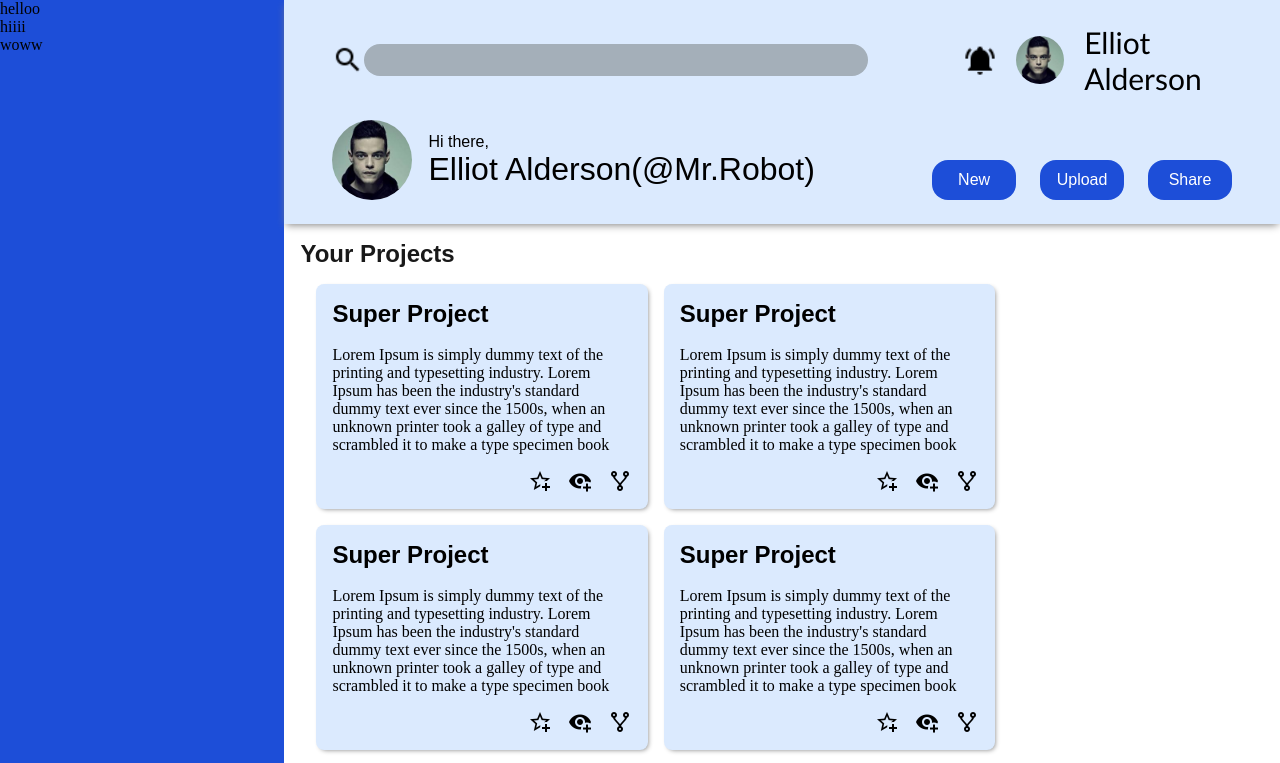
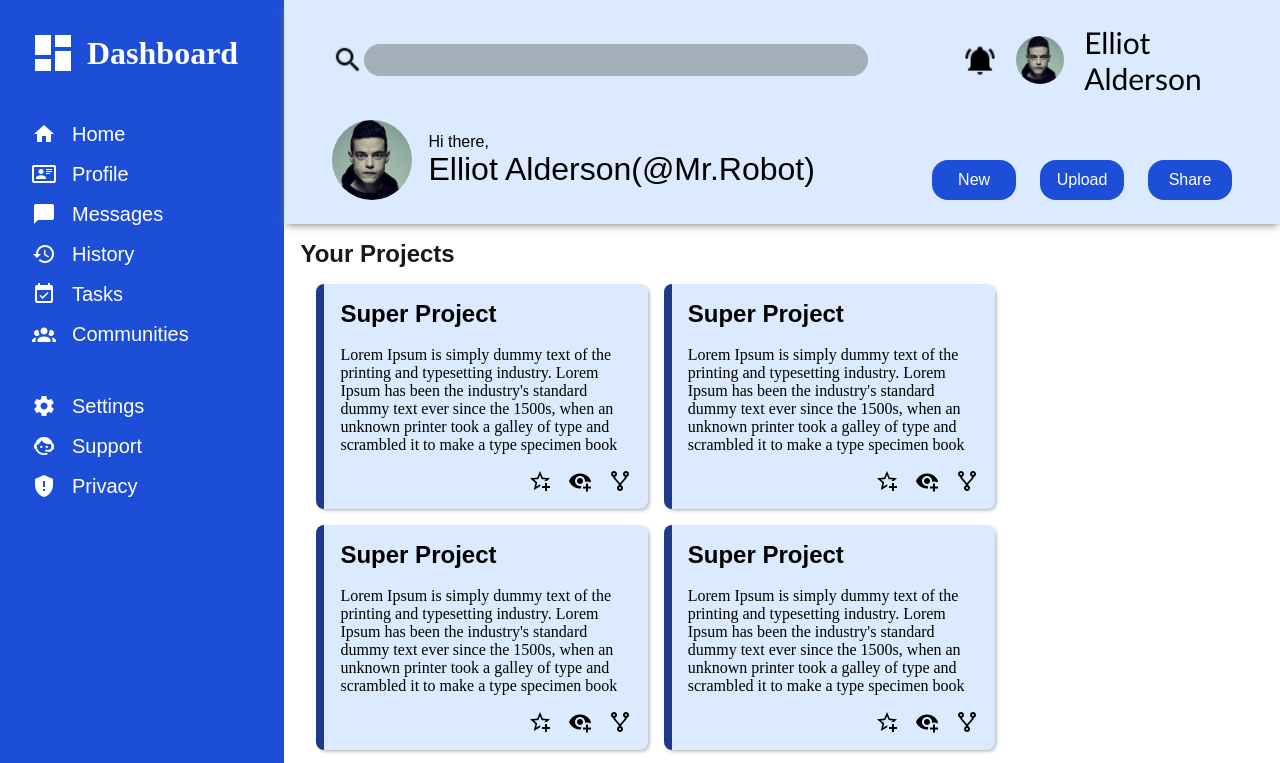
Before and after one commit to mishalp/admin-dashboard, a plain HTML site: page index.html in a window 1280 px wide. Shown: the top 763 px of the page. Drawn offline with Linux system fonts and the light colour scheme.

Commit message:
side bar compleated

```diff
--- a/index.html
+++ b/index.html
@@ -10,10 +10,23 @@
 <body>
     <div class="container">
         <div class="sidebar">
-            <p>helloo</p>
-            <p>hiiii</p>
-            <p>woww</p>
-
+            <div class="dash-board">
+                <img src="./assets/view-dashboard.png" alt="">
+                <h1>Dashboard</h1>
+            </div>
+            <div class="menus">
+                <div class="menu"><img src="./assets/home.png"><p>Home</p></div>
+                <div class="menu"><img src="./assets/card-account-details-outline.png"><p>Profile</p></div>
+                <div class="menu"><img src="./assets/message.png"><p>Messages</p></div>
+                <div class="menu"><img src="./assets/history.png"><p>History</p></div>
+                <div class="menu"><img src="./assets/calendar-check.png"><p>Tasks</p></div>
+                <div class="menu"><img src="./assets/account-group.png"><p>Communities</p></div>
+            </div>
+            <div class="settings">
+            <div class="setting"><img src="./assets/cog.png"><p>Settings</p></div>
+            <div class="setting"><img src="./assets/face-agent.png"><p>Support</p></div>
+            <div class="setting"><img src="./assets/shield-alert.png"><p>Privacy</p></div>
+        </div>
         </div>
         <div class="header">
             <div class="top">
--- a/style.css
+++ b/style.css
@@ -15,6 +15,38 @@
     grid-column: 1 / 2;
     grid-row: 1 / 3;
     background-color: #1d4ed8;
+    padding: 1.5rem;
+    display: grid;
+    grid-template-rows: auto auto auto;
+    gap: 2rem;
+    align-content: start;
+}
+
+.dash-board> *{
+    margin: 5px;
+}
+
+.sidebar > .dash-board{
+    display: flex;
+    align-items: center;
+    color: white;
+}
+
+.menus > .menu > *, .settings > .setting > *{
+    margin: .5rem;
+}
+
+.menus > .menu, .settings > .setting{
+    display: flex;
+    align-items: center;
+}
+
+.menus > .menu > p, .settings > .setting > p{
+    flex: 1;
+    color: white;
+    font-family: sans-serif;
+    font-size: 20px;
+    font-weight: 100;
 }
 
 .header{
@@ -126,6 +158,7 @@
 }
 
 .cards > .card{
+    border-left: .5rem solid #1e3a8a;
     background-color: #dbeafe;
     padding: 1rem;
     border-radius: .5rem;
```
Also changed, not shown: assets/account-group.png (added), assets/calendar-check.png (added), assets/card-account-details-outline.png (added), assets/cog.png (added), assets/face-agent.png (added), assets/history.png (added), assets/home.png (added), assets/message.png (added), assets/shield-alert.png (added), assets/view-dashboard.png (added).
